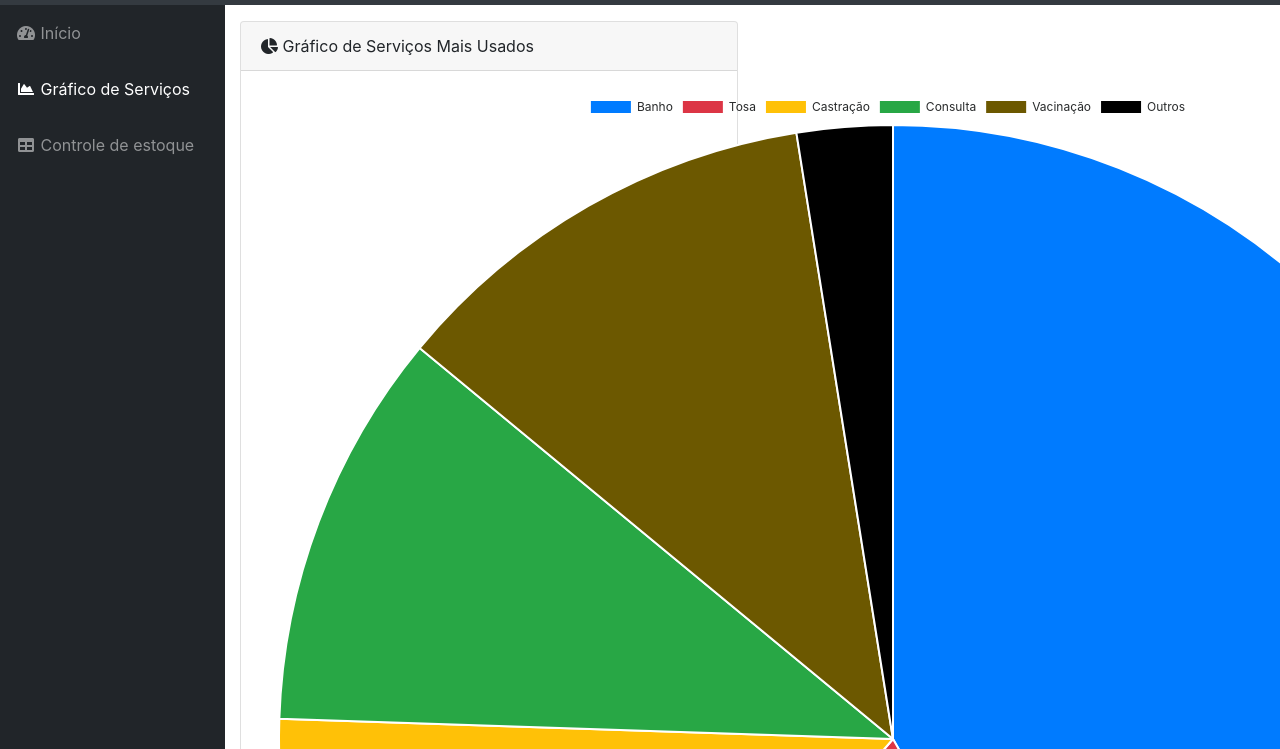
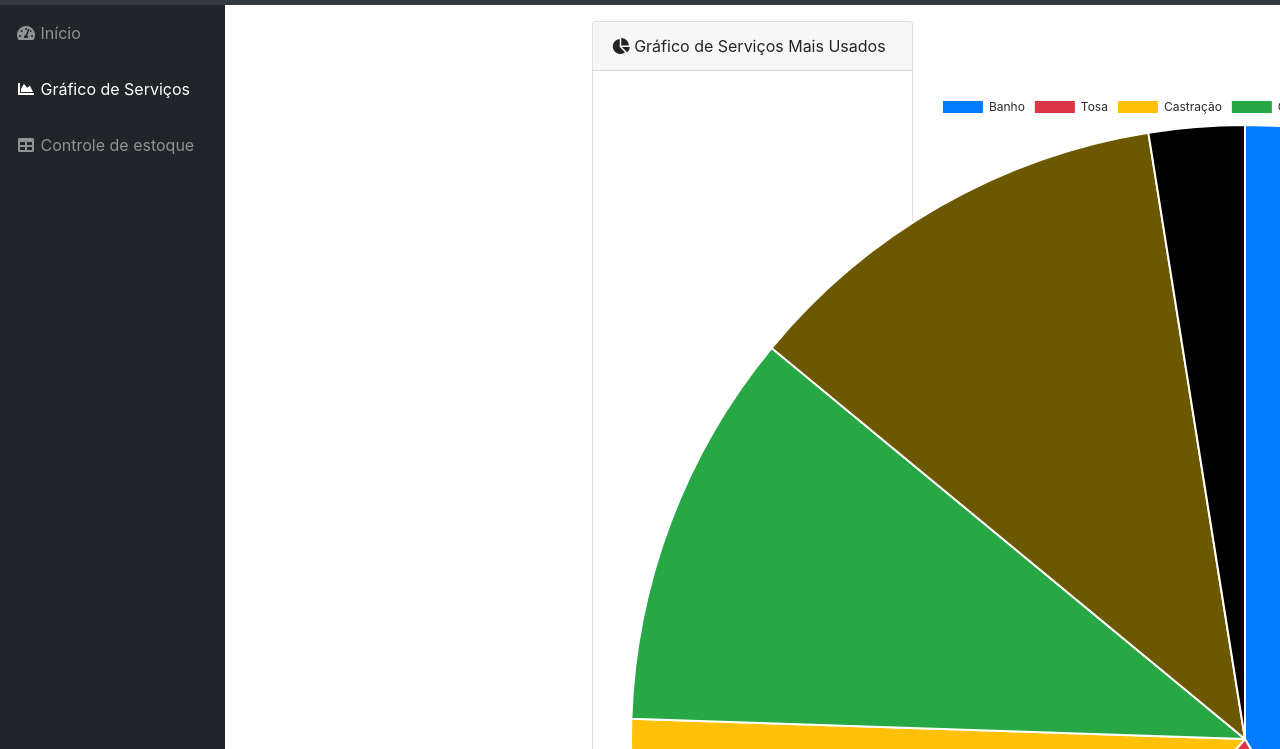
Before and after one commit to Tcalura/TCC, a website with bundled scripts: page startbootstrap-sb-admin-gh-pages/charts.html in a window 1280 px wide. Shown: the part 51-800 px from the top of the page. Built offline with nearby package versions, Linux system fonts and the light colour scheme.

Commit message:
centralização e redimencionamento do grafico de serviços.

```diff
--- a/startbootstrap-sb-admin-gh-pages/charts.html
+++ b/startbootstrap-sb-admin-gh-pages/charts.html
@@ -74,7 +74,8 @@
         <div class="container-fluid">
 
           <div class="row">
-            <div class="col-lg-6">
+            <div class="col-lg-4"></div>
+            <div class="col-lg-4">
               <div class="card mb-3">
                 <div class="card-header">
                   <i class="fas fa-chart-pie"></i>
@@ -86,6 +87,7 @@
                 <div class="card-footer small text-muted">Última atualização às 20:47</div>
               </div>
             </div>
+            <div class="col-lg-4"></div>
           </div>
 
         </div>
```
